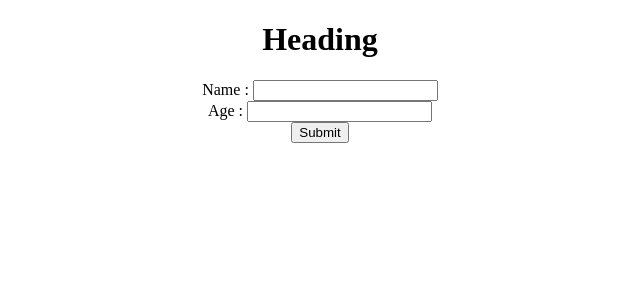
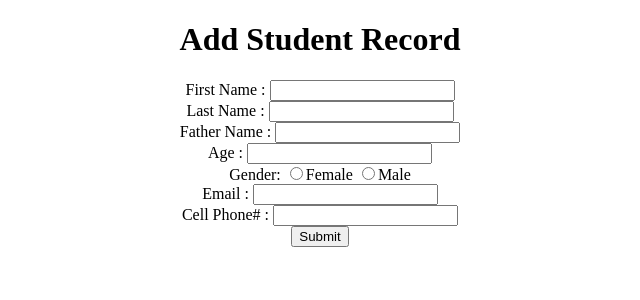
Before and after one commit to ShehryarAhmed/FYP, a PHP site: page /SecondTask.php in a window 1280 px wide. Shown: the top 300 px of the page, without its empty margins (320-960 px from the left). Run offline with PHP 8.4, Linux system fonts and the light colour scheme.

```diff
--- a/FYP-3-April-17/SecondTask.php
+++ b/FYP-3-April-17/SecondTask.php
@@ -2,13 +2,29 @@
 <html>
 <head>
 	<title>Faom</title>
+	<style>
+.error {color: #FF0000;}
+</style>
 </head>
 
 <?php
-$name = $age = "";
+$Err = " is required";
+$fname = $lname = $fathername =  $age = $gender = $email = $cellnum = "";
 if($_SERVER["REQUEST_METHOD"] == "POST"){
-	$name = get_val($_POST["name"]);
+	$fname = get_val($_POST["fname"]);
+
+	$lname = get_val($_POST["lname"]);
+
+	$fathername = get_val($_POST["fathername"]);
+
 	$age = get_val($_POST["age"]);
+
+	$email = get_val($_POST["e_mail"]);
+
+    $cellnum = get_val($_POST["phone_num"]);
+   // $gender = get_val($_POST["gender"]);
+
+
 }
 function get_val($data){
 	$data = trim($data);
@@ -20,13 +36,25 @@ function get_val($data){
 
 <body>
 <center>
-<H1>Heading</H1>
+<H1>Add Student Record</H1>
 <form action="<?php echo htmlspecialchars($_SERVER["PHP_SELF"]);?>" method="post">
-Name : <input type="text" name="name"><br>
-Age  : <input type="text" name="age"><br>
+First Name  : <input type="text" name="fname" required><br>
+Last Name   : <input type="text" name="lname" required=><br>
+Father Name : <input type="text" name="fathername" required><br>
+Age         : <input type="text" name="age"><br>
+Gender:
+              <input type="radio" name="gender" value="female">Female
+              <input type="radio" name="gender" value="male">Male<br>
+Email       : <input type="text" name="e_mail"><br>
+Cell Phone# : <input type="text" name="phone_num" required><br>
+
 <input type="submit"><br>
 
 </form></center>
-<?php echo $name." ".$age;?>
+<?php echo $fname." ".$age;
+$fname = ' ';
+$age = ' ';
+?>
+
 </body>
 </html>
```
